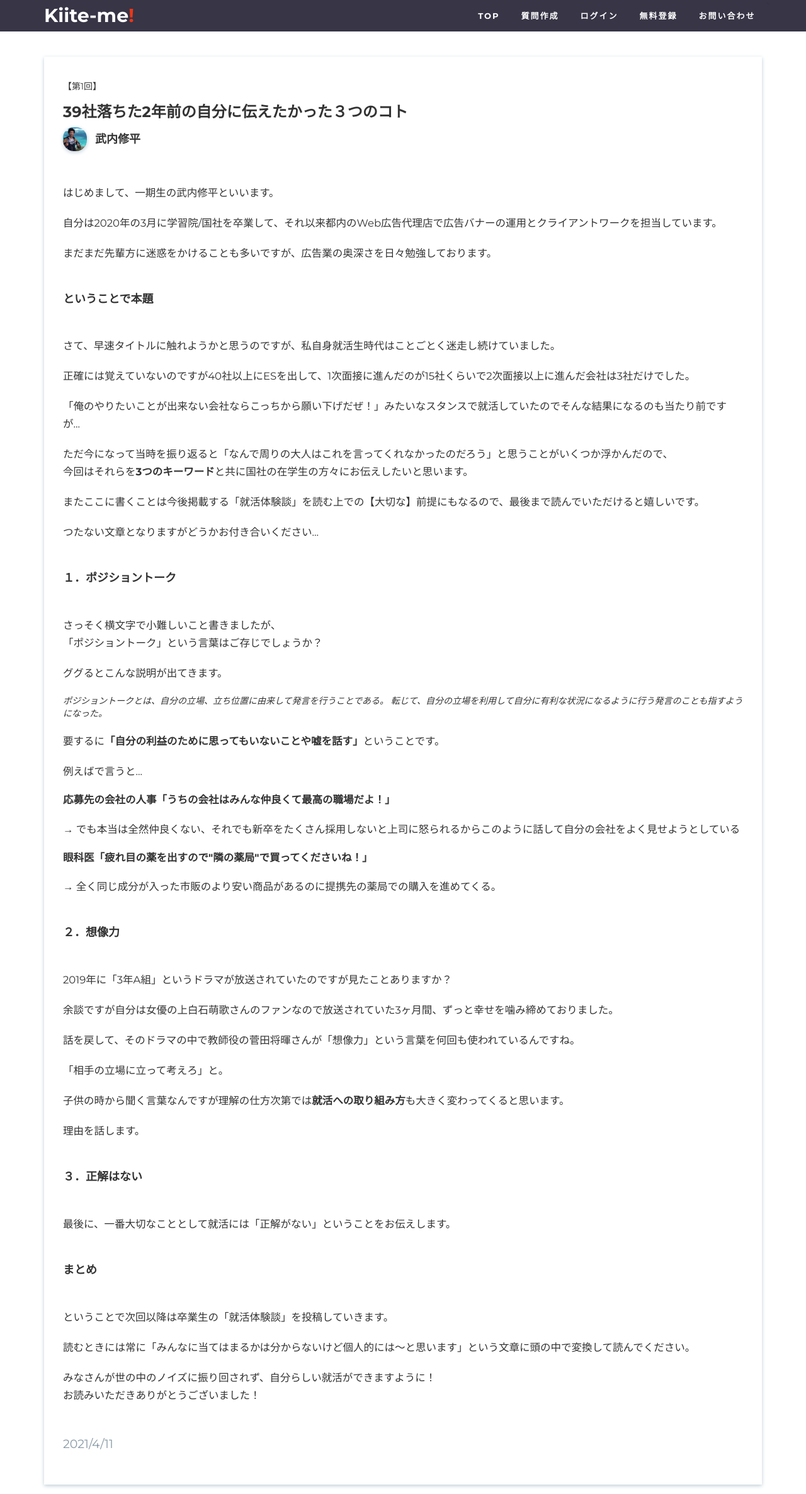
After one commit to SDTakeuchi/kiitePRJCT, a Django app: page /story/1 in a window 1280 px wide. The commit adds this page. Shown: the whole page at 63% size. Run offline with Django 3.2, Linux system fonts and the light colour scheme; some libraries are stand-ins or nearby versions.

Commit message:
story page added

```diff
--- a/kiite_me/urls.py
+++ b/kiite_me/urls.py
@@ -4,7 +4,7 @@ from django.urls import path
 from django.conf.urls.static import static
 from django.conf import settings
 from django.contrib.auth import views as auth_views
-from km.views import homeView, loginView, signupView, logoutView, indexView,showView, newView, editView, deleteCommentView, deleteView, commentView, userListView, userMypageView, userMypageEditView, termsOfUseView, privacyPolicyView, contactFormView, userDeleteView, commentBackView, adminNotificationView, crop_image, UserCreate, UserCreateDone, UserCreateComplete, reportPostView, reportCommentView
+from km.views import homeView, loginView, signupView, logoutView, indexView,showView, newView, editView, deleteCommentView, deleteView, commentView, userListView, userMypageView, userMypageEditView, termsOfUseView, privacyPolicyView, contactFormView, userDeleteView, commentBackView, adminNotificationView, crop_image, UserCreate, UserCreateDone, UserCreateComplete, reportPostView, reportCommentView, storyIndexView, story1View, story2View
 
 urlpatterns = [
     path('admin/', admin.site.urls),
@@ -46,6 +46,10 @@ urlpatterns = [
 
     path('contact/form/', contactFormView, name="contactForm"),
     path('staff_only/', adminNotificationView, name="adminNotificationForm"),
+
+    path('story/', storyIndexView, name="storyIndex"),
+    path('story/1', story1View, name="story1"),
+    path('story/2', story2View, name="story2"),
 ]
 
 urlpatterns += static(settings.MEDIA_URL, document_root = settings.MEDIA_ROOT)
--- a/km/views.py
+++ b/km/views.py
@@ -538,3 +538,11 @@ class UserCreateComplete(generic.TemplateView):
                     return super().get(request, **kwargs)
 
         return render (request, 'user/went_wrong.html', context)
+
+#--------------story-section-----------------------
+def storyIndexView(request):
+	return render(request, 'story/story_index.html')
+def story1View(request):
+	return render(request, 'story/story1doug.html')
+def story2View(request):
+	return render(request, 'story/story2toda.html')
--- a/static/css/style.css
+++ b/static/css/style.css
@@ -1049,3 +1049,13 @@ select#id_title {
 #commenthere, #commentbackhere{
   padding-top: 9px;
 }
+
+.article-body{
+  margin: 50px 0;
+}
+.article-body p, .article-body b{
+  font-size:16.5px;
+}
+.article-body h4{
+  padding:30px 0;
+}
--- a/templates/home.html
+++ b/templates/home.html
@@ -200,7 +200,7 @@
 	<div class="container">
 		<div class="row">
 			<div class="col-md-8 col-sm-8 col-xs-9">
-				<p>Copyright © {% now 'Y' %} Kiite-me!</p>
+				<p>Copyright ©2021 Kiite-me!</p>
 			</div>
 			<div class="col-md-4 col-sm-4 col-xs-3">
 				<a href="#home" class="smoothScroll">▲</a>
--- a/templates/posts/show.html
+++ b/templates/posts/show.html
@@ -98,6 +98,6 @@
         {% endfor %}
       {% endif %}
 
-    </div>
+    </div><div class="emptybox"></div>
   </div>
 {% endblock %}
--- /dev/null
+++ b/templates/story/story1doug.html
@@ -0,0 +1,93 @@
+{% extends 'base/base.html' %}
+{% load static %}
+
+{% block content %}
+<div class="main posts-show">
+    <div class="container">
+      <div class="posts-show-item">
+        <h5>【第1回】</h5>
+        <h3>39社落ちた2年前の自分に伝えたかった３つのコト</h3>
+
+        <div class="asker">
+        <!-- author section -->
+          <img class="profile-pic" alt="profile image" src="{% static 'images/dougpic.jpg' %}" style="width:38px; height:38px;">
+          <h4 style="padding-top:0;">武内修平</h4>
+        </div>
+<!-- write body down here -->
+<div class="article-body">
+  <p>はじめまして、一期生の武内修平といいます。</p>
+
+  <p>自分は2020年の3月に学習院/国社を卒業して、それ以来都内のWeb広告代理店で広告バナーの運用とクライアントワークを担当しています。</p>
+
+  <p>まだまだ先輩方に迷惑をかけることも多いですが、広告業の奥深さを日々勉強しております。</p>
+
+  <h4>ということで本題</h4>
+
+  <p>さて、早速タイトルに触れようかと思うのですが、私自身就活生時代はことごとく迷走し続けていました。</p>
+
+  <p>正確には覚えていないのですが40社以上にESを出して、1次面接に進んだのが15社くらいで2次面接以上に進んだ会社は3社だけでした。</p>
+
+  <p>「俺のやりたいことが出来ない会社ならこっちから願い下げだぜ！」みたいなスタンスで就活していたのでそんな結果になるのも当たり前ですが...</p>
+
+  <p>ただ今になって当時を振り返ると「なんで周りの大人はこれを言ってくれなかったのだろう」と思うことがいくつか浮かんだので、<br>今回はそれらを<b>3つのキーワード</b>と共に国社の在学生の方々にお伝えしたいと思います。</p>
+
+  <p>またここに書くことは今後掲載する「就活体験談」を読む上での【大切な】前提にもなるので、最後まで読んでいただけると嬉しいです。</p>
+
+  <p>つたない文章となりますがどうかお付き合いください...</p>
+
+  <h4>１．ポジショントーク</h4>
+
+  <p>さっそく横文字で小難しいこと書きましたが、<br>「ポジショントーク」という言葉はご存じでしょうか？</p>
+
+  <p>ググるとこんな説明が出てきます。</p>
+
+  <i>ポジショントークとは、自分の立場、立ち位置に由来して発言を行うことである。 転じて、自分の立場を利用して自分に有利な状況になるように行う発言のことも指すようになった。</i>
+
+  <p>要するに<b>「自分の利益のために思ってもいないことや嘘を話す」</b>ということです。</p>
+
+  <p>例えばで言うと...</p>
+
+  <b>応募先の会社の人事「うちの会社はみんな仲良くて最高の職場だよ！」</b>
+
+  <p>→ でも本当は全然仲良くない、それでも新卒をたくさん採用しないと上司に怒られるからこのように話して自分の会社をよく見せようとしている</p>
+
+  <b>眼科医「疲れ目の薬を出すので"隣の薬局"で買ってくださいね！」</b>
+
+  <p>→ 全く同じ成分が入った市販のより安い商品があるのに提携先の薬局での購入を進めてくる。<b></b>
+
+  <h4>２．想像力</h4>
+
+  <p>2019年に「3年A組」というドラマが放送されていたのですが見たことありますか？</p>
+
+  <p>余談ですが自分は女優の上白石萌歌さんのファンなので放送されていた3ヶ月間、ずっと幸せを噛み締めておりました。</p>
+
+  <p>話を戻して、そのドラマの中で教師役の菅田将暉さんが「想像力」という言葉を何回も使われているんですね。</p>
+
+  <p>「相手の立場に立って考えろ」と。</p>
+
+  <p>子供の時から聞く言葉なんですが理解の仕方次第では<b>就活への取り組み方</b>も大きく変わってくると思います。</p>
+
+  <p>理由を話します。</p>
+
+  <h4>３．正解はない</h4>
+
+  <p>最後に、一番大切なこととして就活には「正解がない」ということをお伝えします。</p>
+
+  <h4>まとめ</h4>
+
+  <p>ということで次回以降は卒業生の「就活体験談」を投稿していきます。</p>
+
+  <p>読むときには常に「みんなに当てはまるかは分からないけど個人的には～と思います」という文章に頭の中で変換して読んでください。</p>
+
+  <p>みなさんが世の中のノイズに振り回されず、自分らしい就活ができますように！<br>お読みいただきありがとうございました！</p>
+
+</div>
+<!-- write body up here -->
+        <div class="post-time">
+          <p>2021/4/11</p>
+        </div>
+      </div>
+
+    </div><div class="emptybox"></div>
+  </div>
+{% endblock %}
```
Also changed, not shown: templates/story/story2toda.html (added, +42 -0 lines), templates/story/story_index.html (added, +38 -0 lines), static/images/home-pic4hori.jpg (added), 2 other files.
